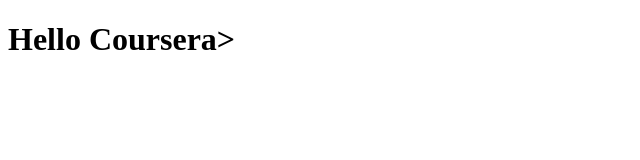
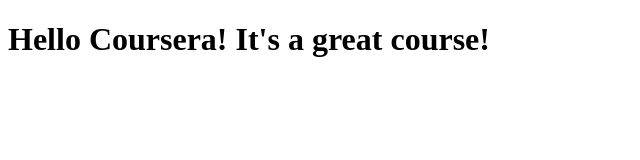
Before and after one commit to LINCOLN36/Joan-Navarro, a plain HTML site: page site/index.html in a window 1280 px wide. Shown: the whole page, without its empty margins (0-640 px from the left). Drawn offline with Linux system fonts and the light colour scheme.

Commit message:
Small addition to our page content.

```diff
--- a/site/index.html
+++ b/site/index.html
@@ -4,6 +4,6 @@
 	<title>Hello Coursera</title>
 </head>
 <body>
-<h1>Hello Coursera></h1>
+<h1>Hello Coursera! It's a great course!</h1>
 </body>
 </html>
```
